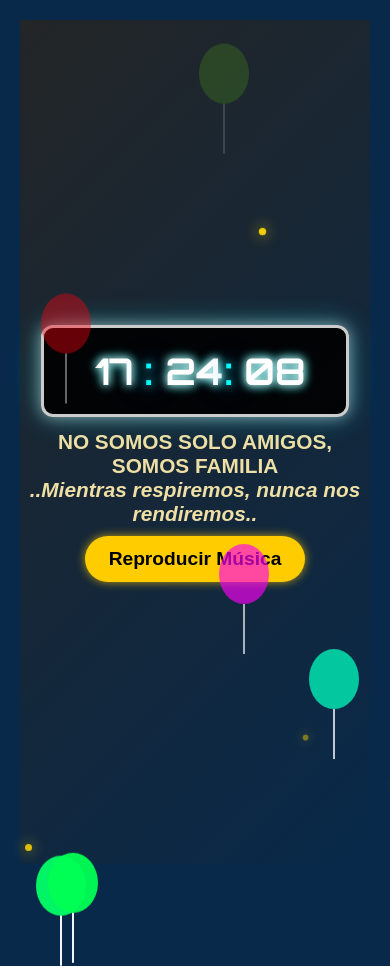
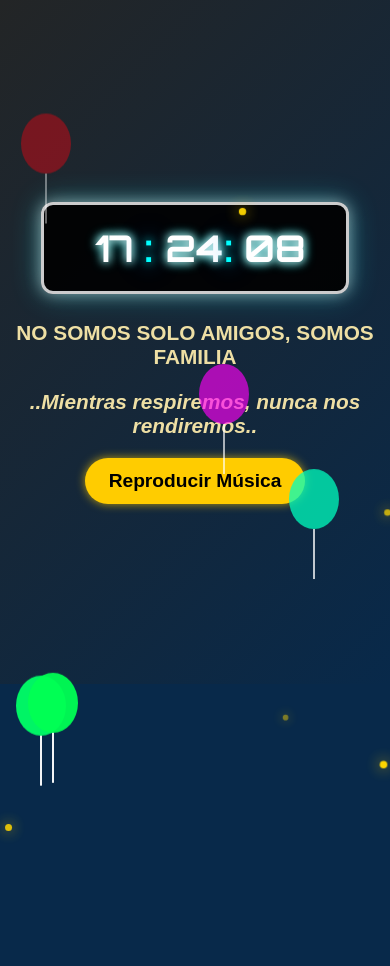
Before and after one commit to arielmontecinos/AriTribu-, a plain HTML site: page Index.html in a window 390 px wide. Shown: the top 966 px of the page. After the commit the page ends 844 px from the top, so only its background shows below. Drawn offline with Linux system fonts and the light colour scheme.

Commit message:
ahora si ya esta actualizado la interfaz de nuestra proyecto.

```diff
--- a/Index.html
+++ b/Index.html
@@ -152,7 +152,7 @@
     .texto1 {
       font-size: 1.3em;
       font-weight: bold;
-      margin: 0px;
+      margin-bottom: 10px;
       animation: colorLatido 5s infinite ease-in-out;
     }
 
@@ -294,16 +294,15 @@
     /* Ajustes responsivos para pantallas pequeñas */
     @media screen and (max-width: 450px) {
       html, body {
-      margin: 10px;
       background-color:#08294a;
       padding: 0;
-      height: 100%;
+      height: 90%;
       position: relative; /* Aseguramos que el body sea referencia */
     }
 
     #bubble-container {
       width: 100vw;
-      height: 80vh;
+      height: 70vh;
       max-width: 375px;
       max-height: 600px;
       background: #d5d3c7;
```
